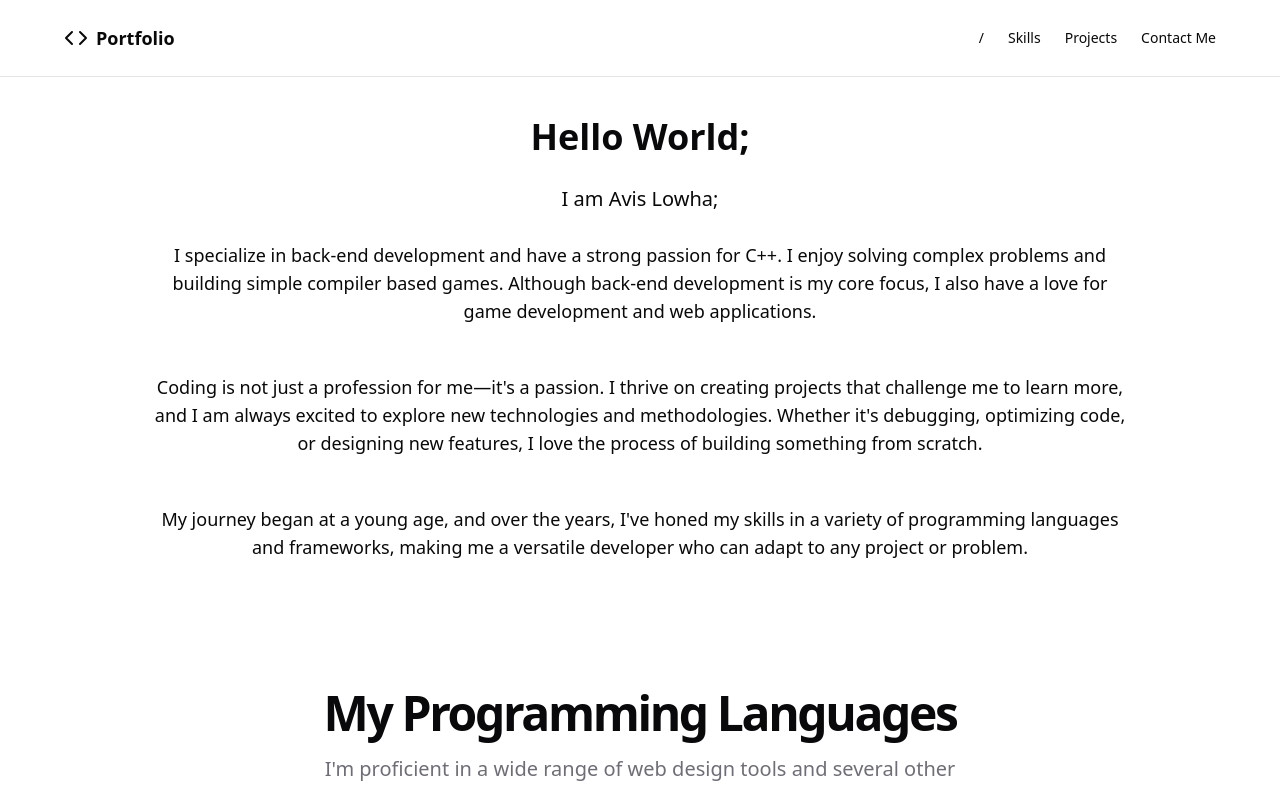
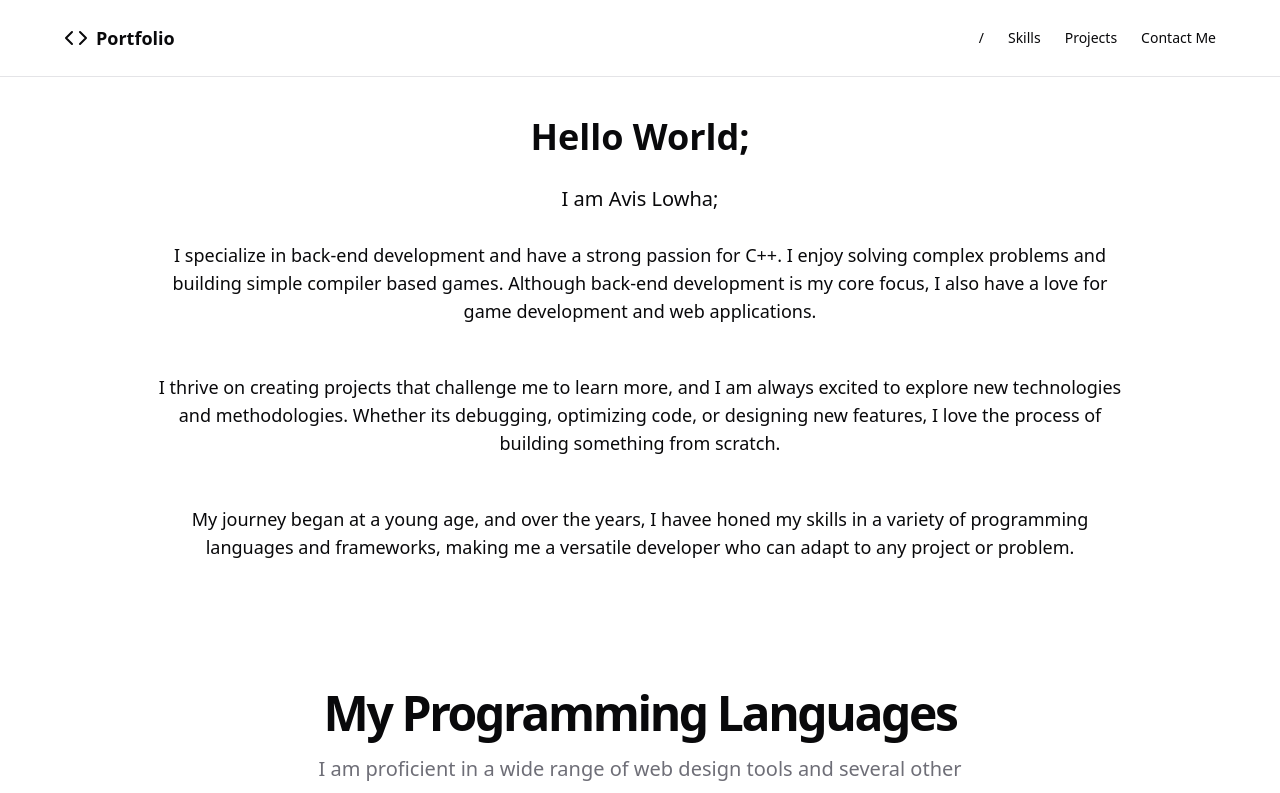
Before and after one commit to awhvish/portfolio, a Next.js app: page / in a window 1280 px wide. Shown: the top 793 px of the page. Built offline with nearby package versions, Linux system fonts and the light colour scheme.

Commit message:
minor edits

```diff
--- a/components/HomePage.tsx
+++ b/components/HomePage.tsx
@@ -14,13 +14,12 @@ const HomePage = () => {
           have a love for game development and web applications.
         </p>
         <p className="text-lg py-5">
-          Coding is not just a profession for me—it's a passion. I thrive on creating
-          projects that challenge me to learn more, and I am always excited to explore
-          new technologies and methodologies. Whether it's debugging, optimizing code,
+          I thrive on creating projects that challenge me to learn more, and I am always excited to explore
+          new technologies and methodologies. Whether its debugging, optimizing code,
           or designing new features, I love the process of building something from scratch.
         </p>
         <p className="text-lg">
-          My journey began at a young age, and over the years, I've honed my skills
+          My journey began at a young age, and over the years, I havee honed my skills
           in a variety of programming languages and frameworks, making me a versatile
           developer who can adapt to any project or problem.
         </p>
--- a/components/Languages.tsx
+++ b/components/Languages.tsx
@@ -7,7 +7,7 @@ export default function Languages() {
           <div className="space-y-4">
             <h2 className="text-3xl font-bold tracking-tighter sm:text-4xl md:text-5xl">My Programming Languages</h2>
             <p className="mx-auto max-w-[700px] text-muted-foreground md:text-xl/relaxed lg:text-base/relaxed xl:text-xl/relaxed">
-              I'm proficient in a wide range of web design tools and several other Languages.
+              I am proficient in a wide range of web design tools and several other Languages.
             </p>
           </div>
           <div className="grid grid-cols-2 gap-6 sm:grid-cols-3 md:grid-cols-4 lg:grid-cols-6">
```
